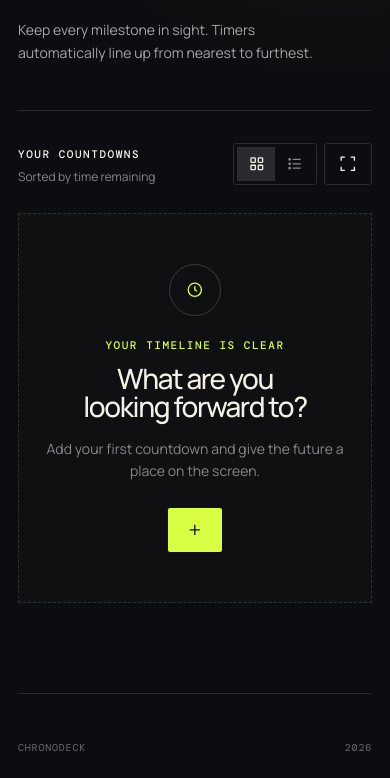
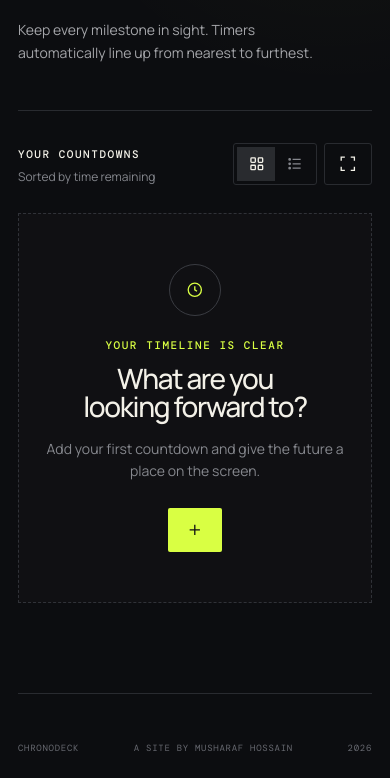
Before and after one commit to musharaf-hossain-cs/multi-countdown-timer, a website built with Vite: page index.html in a window 390 px wide. Shown: the part 322-1100 px from the top of the page. Built offline with nearby package versions, Linux system fonts and the light colour scheme.

Commit message:
Add owner attribution to footer

```diff
--- a/src/main.js
+++ b/src/main.js
@@ -55,7 +55,7 @@ app.innerHTML = `
 
     <footer>
       <span>CHRONODECK</span>
-      <span>Time moves forward. So do you.</span>
+      <span>A SITE BY MUSHARAF HOSSAIN</span>
       <span id="year"></span>
     </footer>
   </div>
--- a/src/styles.css
+++ b/src/styles.css
@@ -156,7 +156,7 @@ dialog input { width: 100%; height: 48px; margin-top: 10px; padding: 0 13px; col
   .countdown { width: 100%; justify-content: space-between; gap: 4px; }
   .time-unit strong { font-size: clamp(29px, 10vw, 48px); }
   .colon { font-size: 25px; }
-  footer span:nth-child(2) { display: none; }
+  footer { gap: 12px; font-size: 9px; }
   dialog form { padding: 22px; }
   .form-row { grid-template-columns: 1fr; gap: 0; }
 }
```
